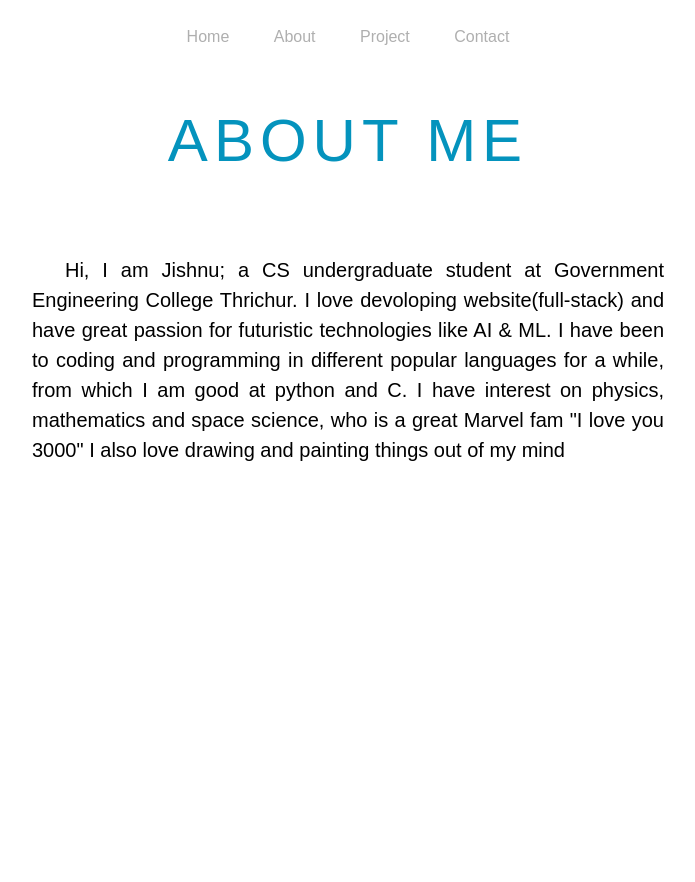
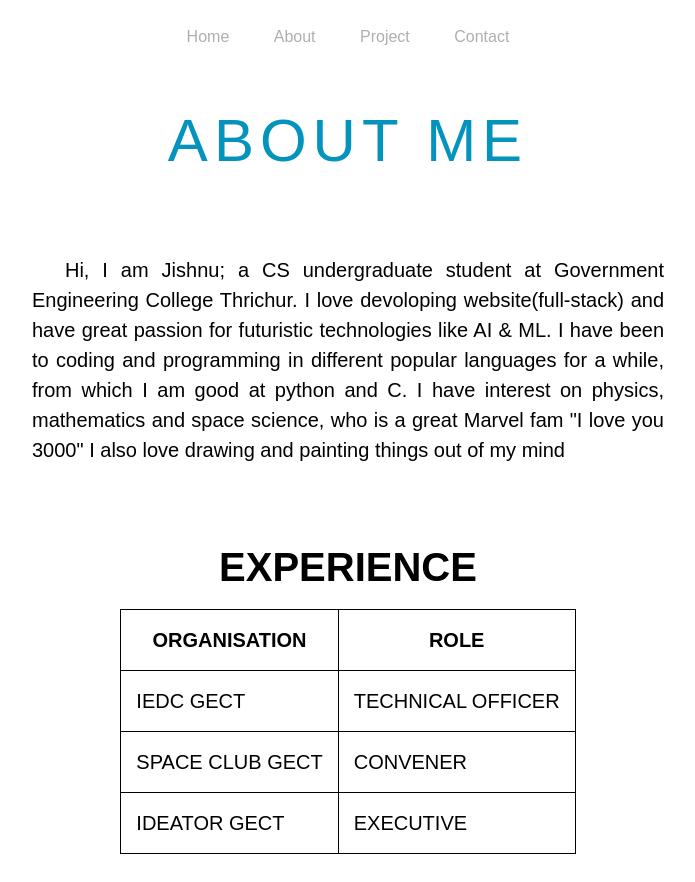
Before and after one commit to s-alih/personal-website, a plain HTML site: page About.html in a window 1280 px wide. Shown: the whole page, without its empty margins (292-987 px from the left). Before the commit the page ends 800 px from the top, so only its background shows below. Drawn offline with Linux system fonts and the light colour scheme.

Commit message:
final version

```diff
--- a/About.html
+++ b/About.html
@@ -48,6 +48,29 @@
             "I love you 3000"
             I also love drawing and painting things out of my mind
       </p>
+
+      <div class="container">
+            <div class="main-section">
+                  <h1>EXPERIENCE</h1>
+                  <table style="width:100%">
+                        <tr>
+                              <th>ORGANISATION</th>
+                              <th>ROLE</th>
+                        </tr>
+                        <tr>
+                              <td>IEDC GECT</td>
+                              <td>TECHNICAL OFFICER</td>
+                        </tr>
+                        <tr>
+                              <td>SPACE CLUB GECT</td>
+                              <td>CONVENER</td>
+                        </tr>
+                        <tr>
+                              <td>IDEATOR GECT</td>
+                              <td>EXECUTIVE</td>
+                        </tr>
+                  </table>
+            </div>
       <script>
             $('.handle').on('click', function () {
                   $('nav ul').toggleClass('showing');
--- a/css/About.css
+++ b/css/About.css
@@ -18,6 +18,24 @@
   line-height: 1.5em;
 }
 
+
+/*table*/
+table, th, td {
+  border: 1px solid black;
+  border-collapse: collapse;
+}
+th, td {
+  padding: 15px;
+}
+
+.main-section{
+  display: flex;
+  flex-direction: column;
+  justify-content: center;
+  align-items: center;
+  text-align: start;
+}
+
 @media screen and (max-width: 620px) {
   .container {
     padding: 0 30px;
```
Also changed, not shown: Project.html (+4 -10 lines), index.html (+1 -1 lines).
